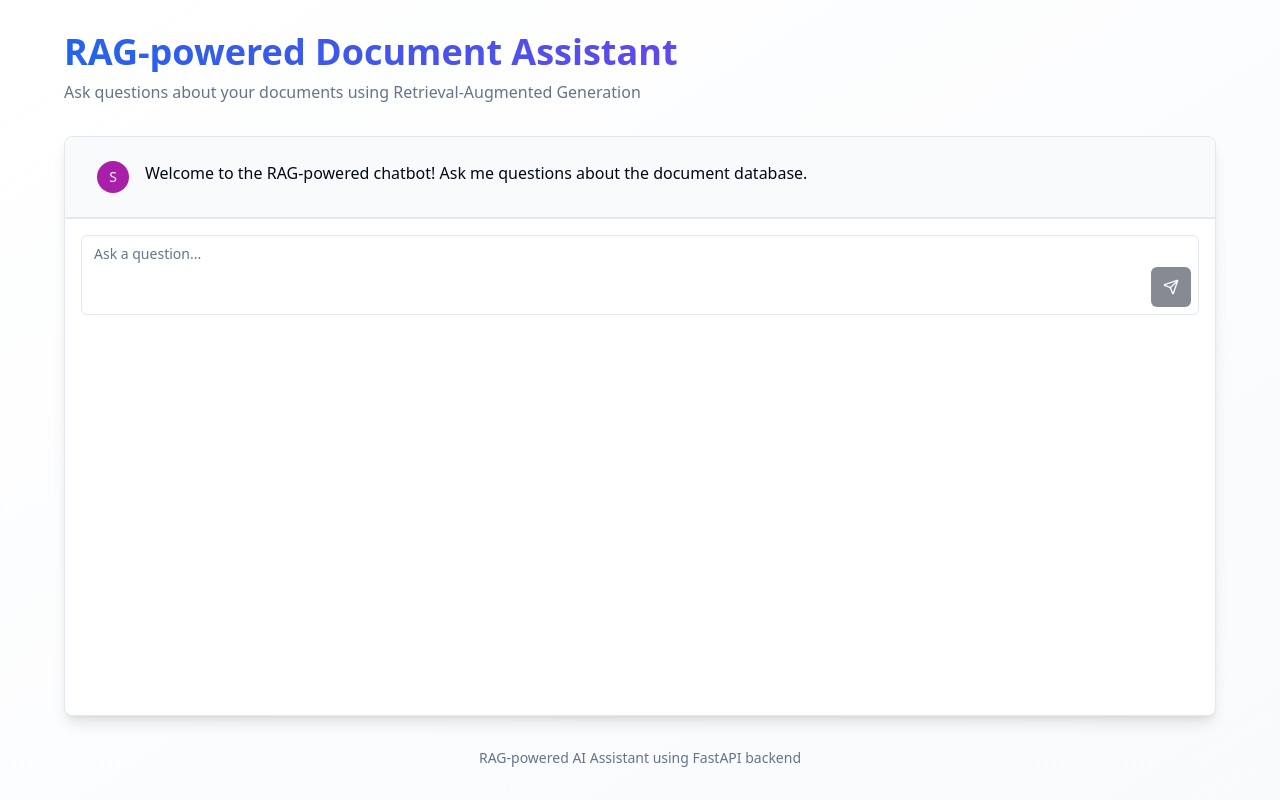
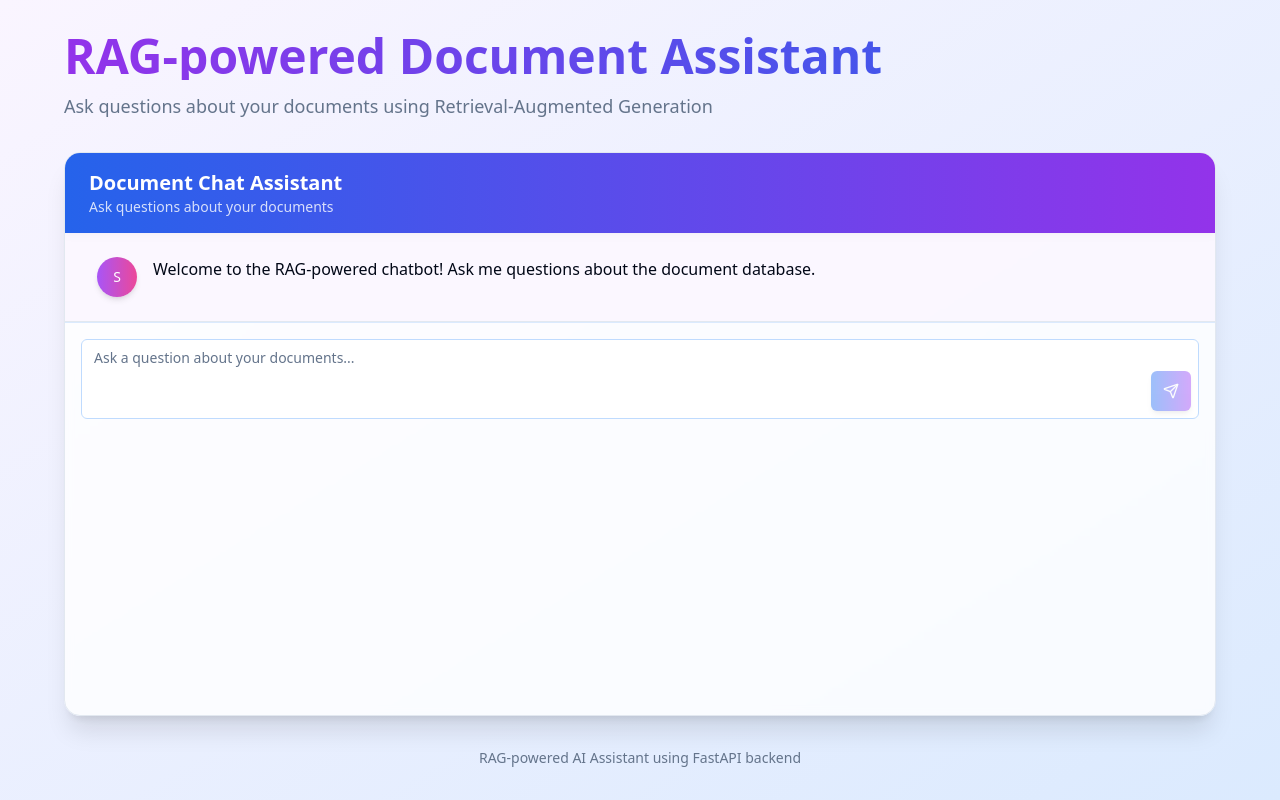
Before and after one commit to udithishanka/raggy-quest-chat, a React (Vite) app: page / in a window 1280 px wide. Built offline with nearby package versions, Linux system fonts and the light colour scheme.

Commit message:
Refactor: Improve UI design and aesthetics
Enhance the visual appeal of the application's user interface.

```diff
--- a/src/components/chat-container.tsx
+++ b/src/components/chat-container.tsx
@@ -88,6 +88,10 @@ export function ChatContainer() {
 
   return (
     <div className="flex flex-col h-full">
+      <div className="bg-gradient-to-r from-blue-600 to-purple-600 text-white py-4 px-6 shadow-md">
+        <h2 className="text-xl font-semibold">Document Chat Assistant</h2>
+        <p className="text-sm opacity-80">Ask questions about your documents</p>
+      </div>
       <ScrollArea className="flex-1 h-[calc(100%-10rem)]">
         <div className="divide-y divide-border">
           {messages.map((message) => (
@@ -99,7 +103,7 @@ export function ChatContainer() {
           <div ref={messagesEndRef} />
         </div>
       </ScrollArea>
-      <div className="p-4 border-t">
+      <div className="p-4 border-t border-blue-100 dark:border-blue-900">
         <ChatInput onSend={handleSendMessage} disabled={isLoading} />
       </div>
     </div>
--- a/src/components/chat-input.tsx
+++ b/src/components/chat-input.tsx
@@ -28,14 +28,14 @@ export function ChatInput({ onSend, disabled = false }: ChatInputProps) {
   };
 
   return (
-    <div className="relative">
+    <div className="relative bg-white dark:bg-slate-900 rounded-lg shadow-inner">
       <Textarea
         value={input}
         onChange={(e) => setInput(e.target.value)}
         onKeyDown={handleKeyDown}
-        placeholder="Ask a question..."
+        placeholder="Ask a question about your documents..."
         className={cn(
-          "w-full resize-none pr-14 focus-visible:ring-1",
+          "w-full resize-none pr-14 focus-visible:ring-1 border-blue-200 dark:border-blue-800 shadow-none min-h-[80px]",
           disabled && "opacity-60"
         )}
         rows={3}
@@ -44,7 +44,7 @@ export function ChatInput({ onSend, disabled = false }: ChatInputProps) {
       <Button
         onClick={handleSend}
         size="icon"
-        className="absolute right-2 bottom-2"
+        className="absolute right-2 bottom-2 bg-gradient-to-r from-blue-500 to-purple-500 hover:from-blue-600 hover:to-purple-600 shadow-md"
         disabled={disabled || !input.trim()}
       >
         <Send className="h-4 w-4" />
--- a/src/components/chat-message.tsx
+++ b/src/components/chat-message.tsx
@@ -14,36 +14,46 @@ export function ChatMessage({ type, content, isLoading = false }: ChatMessagePro
   return (
     <div
       className={cn(
-        "py-6 px-4 md:px-8 flex items-start gap-4",
-        type === "user" ? "bg-background" : "bg-muted/50"
+        "py-6 px-4 md:px-8 flex items-start gap-4 transition-colors",
+        type === "user"
+          ? "bg-white dark:bg-slate-900"
+          : type === "assistant"
+            ? "bg-blue-50/80 dark:bg-slate-800/80"
+            : type === "system"
+              ? "bg-purple-50/80 dark:bg-purple-950/80"
+              : "bg-red-50/80 dark:bg-red-950/80"
       )}
     >
       <div className="flex-shrink-0">
         {type === "user" ? (
-          <div className="h-8 w-8 rounded-full bg-chatbot-user text-primary-foreground flex items-center justify-center text-sm font-medium">
+          <div className="h-10 w-10 rounded-full bg-chatbot-user text-white flex items-center justify-center text-sm font-medium shadow-md">
             U
           </div>
         ) : type === "assistant" ? (
-          <div className="h-8 w-8 rounded-full bg-chatbot-assistant text-primary-foreground flex items-center justify-center text-sm font-medium">
+          <div className="h-10 w-10 rounded-full bg-gradient-to-r from-blue-500 to-purple-500 text-white flex items-center justify-center text-sm font-medium shadow-md">
             A
           </div>
         ) : type === "system" ? (
-          <div className="h-8 w-8 rounded-full bg-chatbot-system text-primary-foreground flex items-center justify-center text-sm font-medium">
+          <div className="h-10 w-10 rounded-full bg-gradient-to-r from-purple-500 to-pink-500 text-white flex items-center justify-center text-sm font-medium shadow-md">
             S
           </div>
         ) : (
-          <div className="h-8 w-8 rounded-full bg-destructive text-destructive-foreground flex items-center justify-center">
+          <div className="h-10 w-10 rounded-full bg-destructive text-destructive-foreground flex items-center justify-center shadow-md">
             <AlertCircle className="h-5 w-5" />
           </div>
         )}
       </div>
       <div className="flex-1 overflow-hidden">
         {isLoading ? (
-          <div className="animate-pulse-slow">Loading response...</div>
+          <div className="animate-pulse-slow flex space-x-2">
+            <div className="h-2 w-2 rounded-full bg-blue-400 animate-bounce"></div>
+            <div className="h-2 w-2 rounded-full bg-blue-400 animate-bounce [animation-delay:0.2s]"></div>
+            <div className="h-2 w-2 rounded-full bg-blue-400 animate-bounce [animation-delay:0.4s]"></div>
+          </div>
         ) : (
           <div className="message-content">
             {content.split("\n").map((paragraph, i) => (
-              <p key={i}>{paragraph}</p>
+              <p key={i} className="mb-2 last:mb-0">{paragraph}</p>
             ))}
           </div>
         )}
--- a/src/pages/Index.tsx
+++ b/src/pages/Index.tsx
@@ -4,18 +4,18 @@ import { ChatContainer } from "@/components/chat-container";
 
 const Index = () => {
   return (
-    <div className="min-h-screen bg-gradient-to-br from-background to-muted/50 flex flex-col p-4 md:p-8">
+    <div className="min-h-screen bg-gradient-to-br from-purple-50 to-blue-100 dark:from-slate-900 dark:to-slate-800 flex flex-col p-4 md:p-8">
       <header className="container mx-auto mb-8">
-        <h1 className="text-3xl md:text-4xl font-bold mb-2 bg-clip-text text-transparent bg-gradient-to-r from-blue-600 to-purple-600">
+        <h1 className="text-4xl md:text-5xl font-bold mb-3 bg-clip-text text-transparent bg-gradient-to-r from-purple-600 to-blue-600 dark:from-purple-400 dark:to-blue-400">
           RAG-powered Document Assistant
         </h1>
-        <p className="text-muted-foreground">
+        <p className="text-muted-foreground text-lg">
           Ask questions about your documents using Retrieval-Augmented Generation
         </p>
       </header>
 
       <main className="container mx-auto flex-1 flex flex-col">
-        <Card className="flex-1 flex flex-col border shadow-lg overflow-hidden">
+        <Card className="flex-1 flex flex-col border shadow-xl overflow-hidden rounded-2xl bg-white/80 dark:bg-slate-950/80 backdrop-blur-sm">
           <ChatContainer />
         </Card>
       </main>
```
